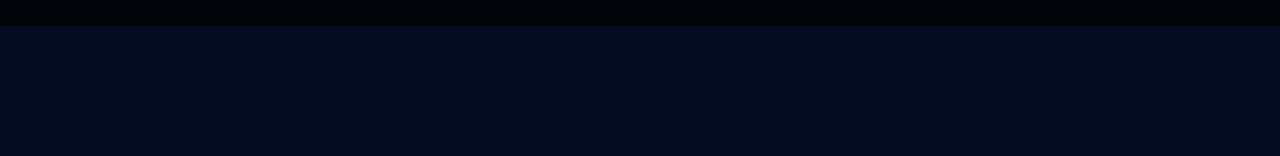
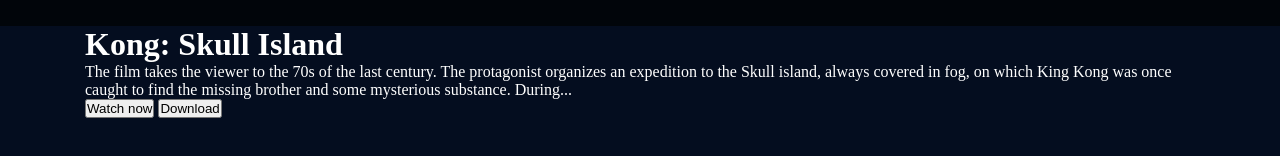
Before and after one commit to shakhnoza24/vue-cinemas, a plain HTML site: page index.html in a window 1280 px wide. Shown: the part 172-328 px from the top of the page. Drawn offline with Linux system fonts and the light colour scheme.

Commit message:
banner-html-added

```diff
--- a/index.html
+++ b/index.html
@@ -34,7 +34,16 @@
             </div>
         </nav>
         <div class="banner">
-            <div class="container banner__wrap"></div>
+            <div class="container banner__wrap">
+                <div class="banner__desc">
+                    <h1 class="banner__desc-title">Kong: Skull Island</h1>
+                    <p class="banner__desc-p">The film takes the viewer to the 70s of the last century. The protagonist organizes an expedition to the Skull island, always covered in fog, on which King Kong was once caught to find the missing brother and some mysterious substance. During...</p>
+                    <div class="banner__btns">
+                        <button class="banner__btn">Watch now</button>
+                        <button class="banner__btns-btn">Download</button>
+                    </div>
+                </div>
+            </div>
         </div>
     </header>
 </body>
```
